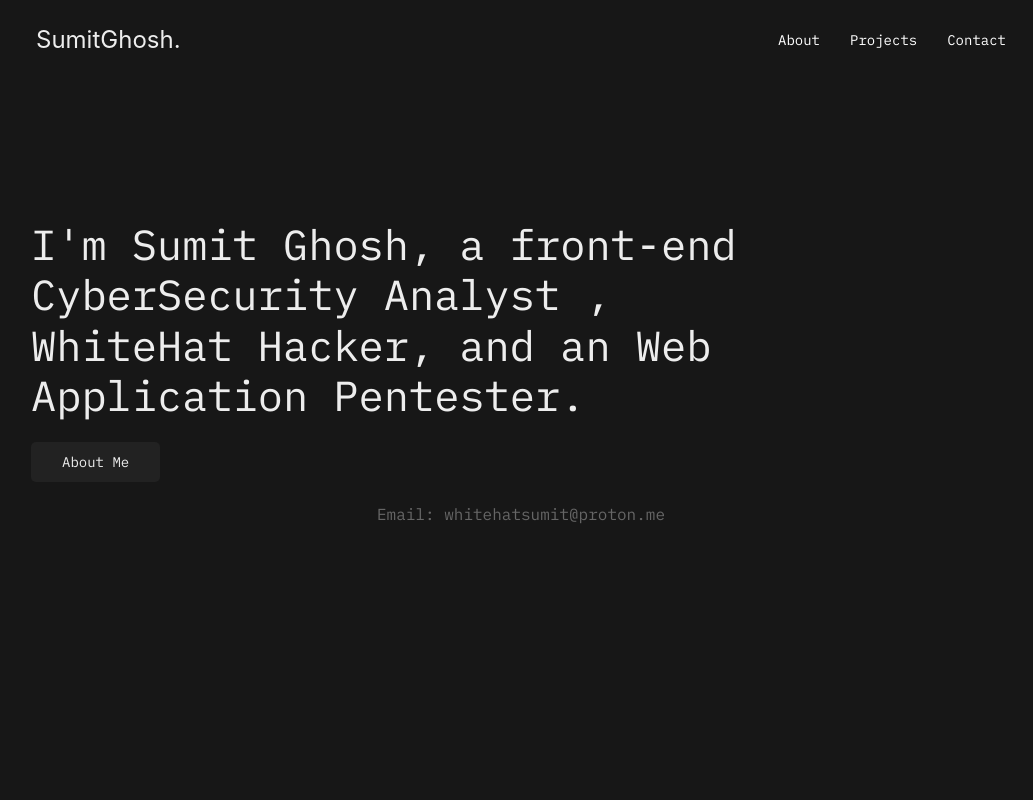
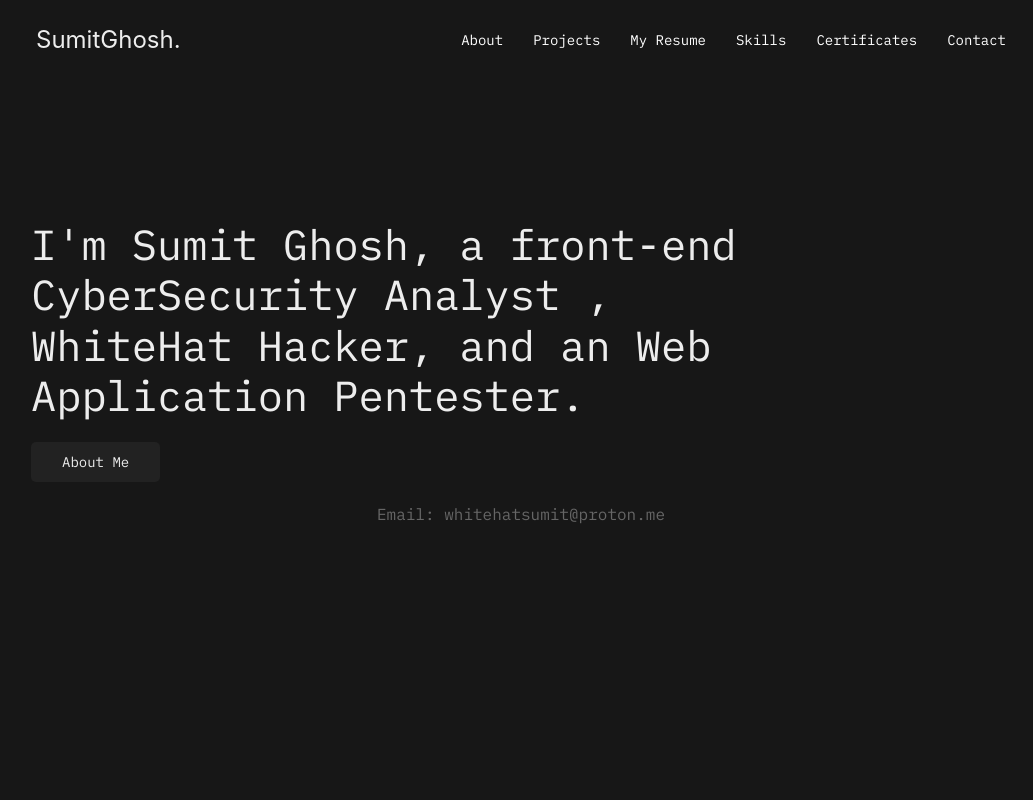
Before and after one commit to HackWithSumit/hackwithsumit.github.io, a plain HTML site: page index.html in a window 1280 px wide. Shown: the top 800 px of the page, without its empty margins (119-1152 px from the left). Drawn offline with Linux system fonts and the light colour scheme.

Commit message:
Update index.html

```diff
--- a/index.html
+++ b/index.html
@@ -23,7 +23,11 @@
         <ul class="uk-navbar-nav uk-light">
             <li><a class="uk-button-text uk-text-capitalize" href="#about" uk-scroll>About</a></li>
             <li><a class="uk-button-text uk-text-capitalize" href="#projects" uk-scroll>Projects</a></li>
+            <li><a class="uk-button-text uk-text-capitalize" href="#My Resume" uk-scroll>My Resume</a></li>
+            <li><a class="uk-button-text uk-text-capitalize" href="#Skills" uk-scroll>Skills</a></li>
+            <li><a class="uk-button-text uk-text-capitalize" href="#Certificates" uk-scroll>Certificates</a></li>
             <li><a class="uk-button-text uk-text-capitalize" href="mailto:" uk-scroll>Contact</a></li>
+
 
         </ul>
 
```
